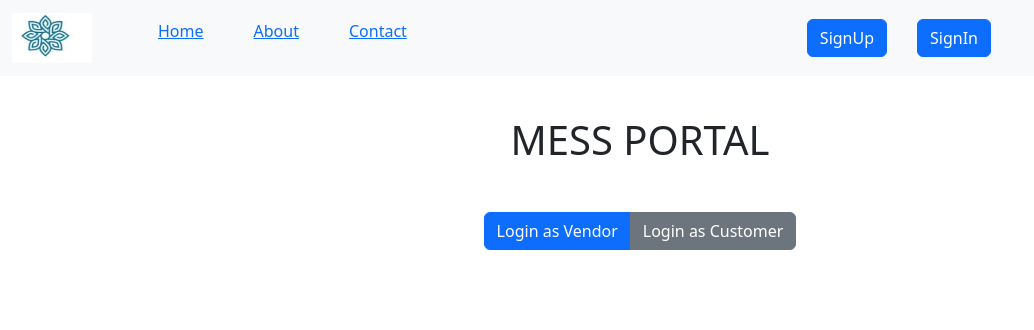
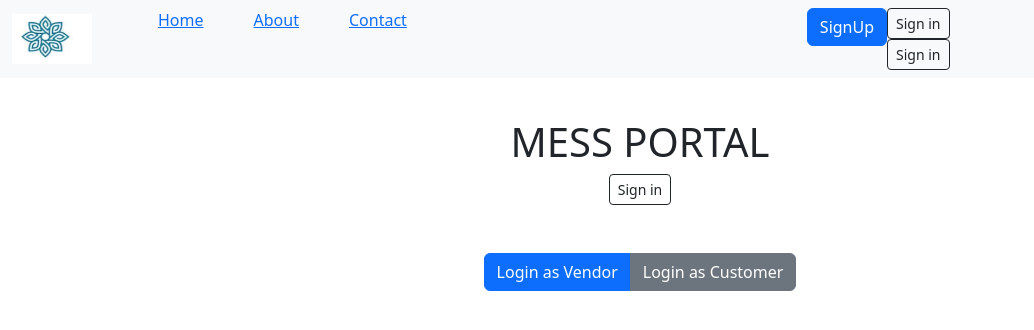
Before and after one commit to SabbuJyothsna/Project, a React (Create React App) app in the folder messportal/: page /login in a window 1280 px wide. Shown: the top 330 px of the page, without its empty margins (0-1034 px from the left). Built offline with nearby package versions, Linux system fonts and the light colour scheme.

Commit message:
sumedha second commit

```diff
--- /dev/null
+++ b/messportal/src/Components/NavComp.js
@@ -0,0 +1,12 @@
+import React from 'react'
+import {Link} from 'react-router-dom'
+const NavComp = () => {
+    return (
+        <div>
+            <Link to="/login" className='btn btn-outline-dark btn-sm'>Sign in</Link>{" "}
+
+        </div>
+    )
+}
+
+export default NavComp
--- a/messportal/src/Components/RoutingComp.js
+++ b/messportal/src/Components/RoutingComp.js
@@ -2,12 +2,17 @@ import React from 'react'
 import { BrowserRouter ,Routes,Route, Link } from 'react-router-dom';
 import Login from './Login';
 
+import NavComp from './NavComp';
+
 const RoutingComp = () => {
     return (
         <BrowserRouter>
+        <NavComp/>
+
         <div>
              <Routes>
-                 <Route path='/login' element={<Login/>}></Route>
+                 <Route path='login' element={<Login/>}></Route>
+
              </Routes>
         </div>
         </BrowserRouter>
--- a/messportal/src/Components/WelcomeComp.js
+++ b/messportal/src/Components/WelcomeComp.js
@@ -1,6 +1,11 @@
 import React from 'react'
 import img from '../Assets/images/logo.PNG';
 import './external.css';
+import { BrowserRouter,Routes,Route ,Link} from 'react-router-dom'
+import NavComp from './NavComp';
+
+import Login from './Login';
+import RoutingComp from './RoutingComp';
 function WelcomeComp() {
     return (
         <div>
@@ -24,9 +29,16 @@ function WelcomeComp() {
         <li class="nav-item">
              <button type="button" class="btn signup btn-primary " >SignUp</button>
         </li>
+
+        <BrowserRouter>
         <li class="nav-item">
-            <button type="button" class="btn signin btn-primary " >SignIn</button>
+            {/* <button type="button" class="btn signin btn-primary " href="login" >SignIn</button> */}
+            <Link to="/login" className='btn btn-outline-dark btn-sm'>Sign in</Link>{" "}
+            <NavComp/>
+
+
         </li>
+        </BrowserRouter>
 
       </ul>
     </div>
```
